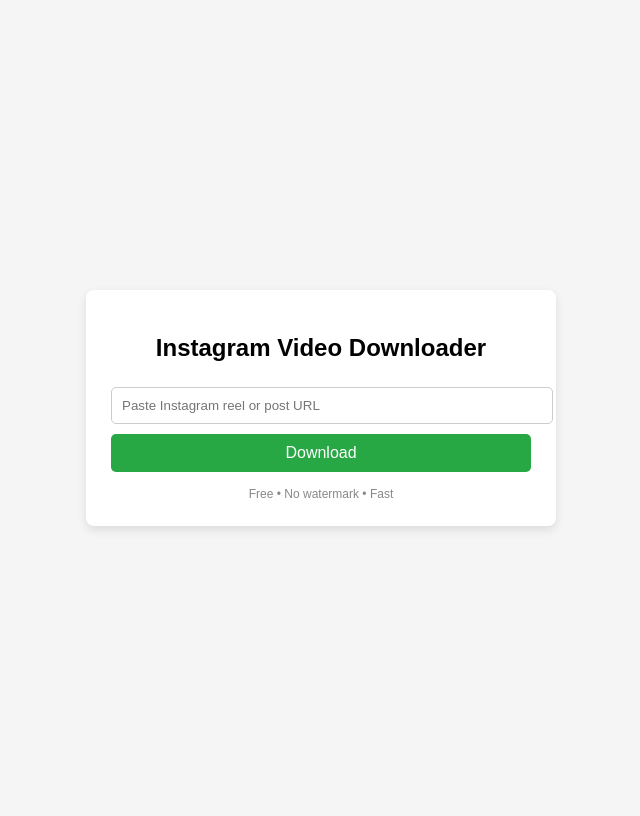
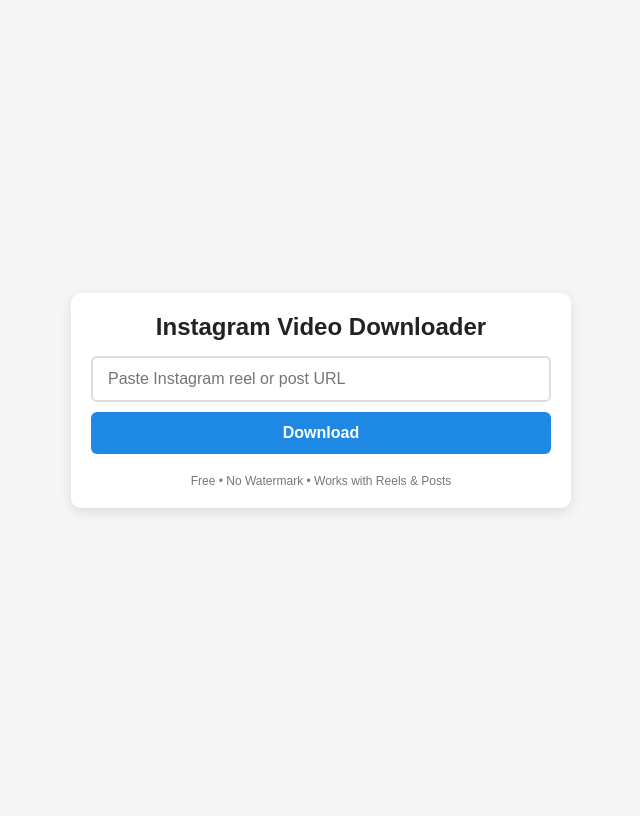
Before and after one commit to celebz2022/savefrom, a Flask app: page / in a window 1280 px wide. Shown: the whole page, without its empty margins (319-959 px from the left). After the commit the page ends 512 px from the top, so only its background shows below. Run offline with Flask 3, Linux system fonts and the light colour scheme.

Commit message:
Update index.html

```diff
--- a/templates/index.html
+++ b/templates/index.html
@@ -3,99 +3,122 @@
 <head>
     <meta charset="UTF-8">
     <title>Instagram Video Downloader</title>
-    <meta name="viewport" content="width=device-width, initial-scale=1.0">
+    <meta name="viewport" content="width=device-width, initial-scale=1">
 
     <style>
+        /* RESET & BASE */
         body {
+            margin: 0;
+            padding: 0;
             font-family: Arial, sans-serif;
             background: #f5f5f5;
+            color: #222;
             display: flex;
             justify-content: center;
             align-items: center;
             height: 100vh;
         }
-
-        .box {
-            background: white;
-            padding: 25px;
-            border-radius: 8px;
-            width: 100%;
-            max-width: 420px;
-            text-align: center;
-            box-shadow: 0 4px 10px rgba(0,0,0,0.1);
+        * {
+            box-sizing: border-box;
         }
 
-        h2 {
-            margin-bottom: 15px;
+        /* MAIN WRAPPER */
+        .container {
+            width: 100%;
+            max-width: 500px;
+            padding: 20px;
+            background: #fff;
+            border-radius: 10px;
+            box-shadow: 0 4px 12px rgba(0,0,0,0.1);
+            text-align: center;
         }
 
-        input {
-            width: 100%;
-            padding: 10px;
-            margin: 10px 0;
-            border-radius: 5px;
-            border: 1px solid #ccc;
+        h1 {
+            margin: 0 0 15px;
+            font-size: 24px;
+            color: #222;
         }
 
-        button {
-            background: #28a745;
+        /* INPUT */
+        .input-box {
+            width: 100%;
+            padding: 12px 15px;
+            font-size: 16px;
+            border: 2px solid #ddd;
+            border-radius: 6px;
+            outline: none;
+            transition: 0.2s border-color ease;
+        }
+        .input-box:focus {
+            border-color: #1e88e5;
+        }
+
+        /* BUTTON */
+        .btn {
+            margin-top: 10px;
+            width: 100%;
+            padding: 12px;
+            font-size: 16px;
+            background: #1e88e5;
             color: white;
             border: none;
-            padding: 10px;
-            width: 100%;
-            border-radius: 5px;
+            border-radius: 6px;
             cursor: pointer;
-            font-size: 16px;
+            font-weight: bold;
+            transition: 0.2s background ease;
+        }
+        .btn:hover {
+            background: #1565c0;
         }
 
-        button:hover {
-            background: #218838;
+        /* MESSAGE & LOADER */
+        #loader {
+            margin-top: 15px;
+            display: none;
+            font-size: 14px;
+            color: #555;
+        }
+        #error {
+            margin-top: 12px;
+            color: #d32f2f;
+            font-size: 14px;
         }
 
-        #loader {
-            display: none;
-            margin-top: 10px;
-        }
-
-        #error {
-            color: red;
-            margin-top: 10px;
-        }
-
-        footer {
-            margin-top: 15px;
+        /* FOOTER */
+        .footer {
+            margin-top: 20px;
             font-size: 12px;
-            color: #888;
+            color: #777;
         }
     </style>
 </head>
 <body>
 
-<div class="box">
-    <h2>Instagram Video Downloader</h2>
+<div class="container">
+    <h1>Instagram Video Downloader</h1>
 
-    <input id="url" type="text" placeholder="Paste Instagram reel or post URL">
+    <input id="url" class="input-box" type="text" placeholder="Paste Instagram reel or post URL">
 
-    <button onclick="download()">Download</button>
+    <button class="btn" onclick="download()">Download</button>
 
-    <div id="loader">⏳ Processing...</div>
+    <div id="loader">⏳ Processing…</div>
     <div id="error"></div>
 
-    <footer>
-        Free • No watermark • Fast
-    </footer>
+    <div class="footer">
+        Free • No Watermark • Works with Reels & Posts
+    </div>
 </div>
 
 <script>
 function download() {
-    const url = document.getElementById("url").value;
+    const url = document.getElementById("url").value.trim();
     const errorBox = document.getElementById("error");
     const loader = document.getElementById("loader");
 
     errorBox.innerText = "";
     loader.style.display = "block";
 
-    // ✅ MUST open popup immediately (browser requirement)
+    // Must open popup immediately (user gesture)
     const popup = window.open("", "_blank");
 
     fetch("/download", {
@@ -113,10 +136,10 @@
             return;
         }
 
-        // ✅ Redirect popup to affiliate link
+        // Redirect popup to affiliate link
         popup.location.href = "https://www.amazon.ae/dp/B07DX89ZHN?tag=healthhackzon-21";
 
-        // ✅ Trigger video download
+        // Trigger video download
         const a = document.createElement("a");
         a.href = data.download_url;
         a.download = (data.title || "instagram_video") + ".mp4";
@@ -127,7 +150,7 @@
     .catch(() => {
         loader.style.display = "none";
         popup.close();
-        errorBox.innerText = "Video not available. Make sure the link is public and valid.";
+        errorBox.innerText = "Something went wrong. Try a different link.";
     });
 }
 </script>
```
